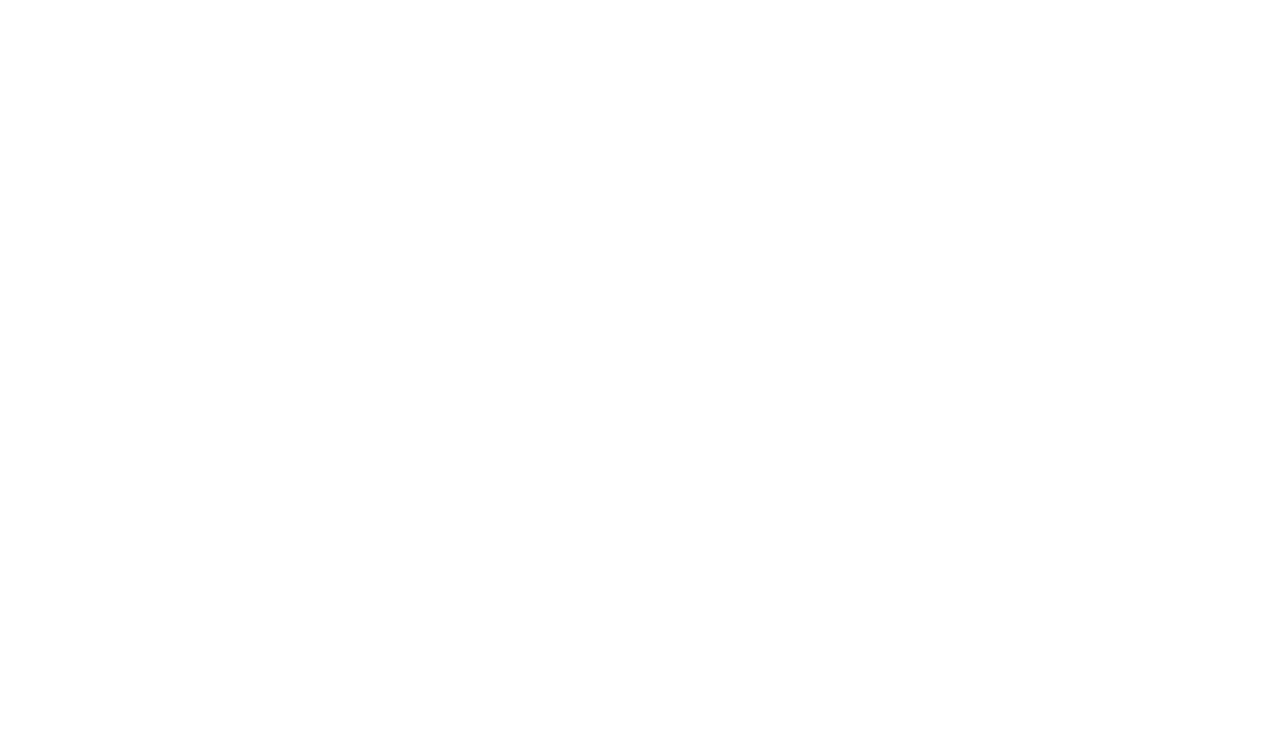
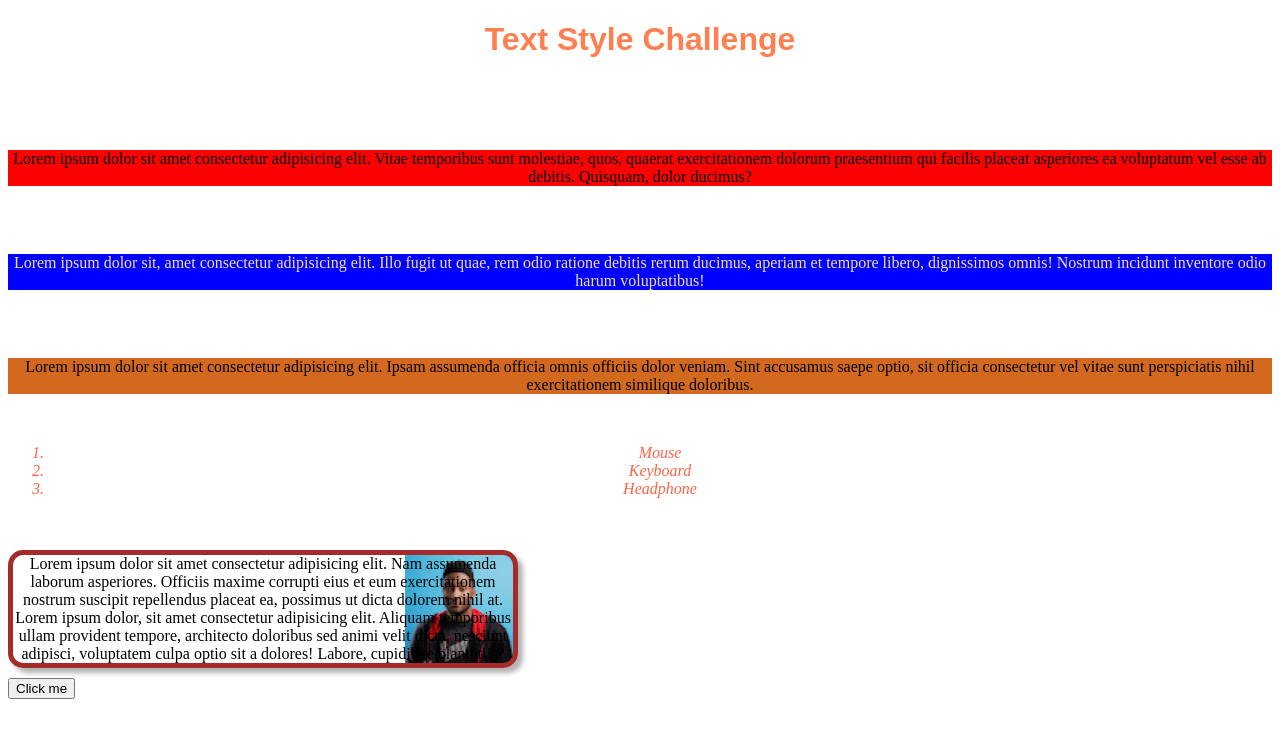
Before and after one commit to akd420/Module-2, a plain HTML site: page index.html in a window 1280 px wide. Drawn offline with Linux system fonts and the light colour scheme.

Commit message:
final edit

```diff
--- /dev/null
+++ b/index.css
@@ -0,0 +1,18 @@
+.third{
+    background-color: chocolate;
+}
+*{
+    text-align: center;
+}
+.div{
+    background-image: url(channel-1.jpeg);
+    width: 500px;
+    background-repeat: no-repeat;
+    background-size: contain;
+    background-position: right;
+    border:solid;
+    border-width: 5px;
+    border-color: brown;
+    border-radius: 15px;
+    box-shadow: 5px 5px 5px rgba(0,0,0,0.3);
+}
--- a/index.html
+++ b/index.html
@@ -3,9 +3,41 @@
 <head>
     <meta charset="UTF-8">
     <meta name="viewport" content="width=device-width, initial-scale=1.0">
-    <title>Document</title>
+    <title>Module 2</title>
+    <style>
+        #second{
+            background-color: blue;
+            color: wheat;
+        }
+    </style>
+    <link rel="stylesheet" href="index.css">
 </head>
 <body>
+    <h1 style="color: coral; text-align: center; font-family: Arial, Helvetica, sans-serif;">Text Style Challenge</h1>
+    <br>
+    <br>
+    <br>
+    <p style="background-color: red;">Lorem ipsum dolor sit amet consectetur adipisicing elit. Vitae temporibus sunt molestiae, quos, quaerat exercitationem dolorum praesentium qui facilis placeat asperiores ea voluptatum vel esse ab debitis. Quisquam, dolor ducimus?</p>
+    <br>
+    <br>
+    <p id="second">Lorem ipsum dolor sit, amet consectetur adipisicing elit. Illo fugit ut quae, rem odio ratione debitis rerum ducimus, aperiam et tempore libero, dignissimos omnis! Nostrum incidunt inventore odio harum voluptatibus!</p>
+    <br>
+    <br>
+    <p class="third">Lorem ipsum dolor sit amet consectetur adipisicing elit. Ipsam assumenda officia omnis officiis dolor veniam. Sint accusamus saepe optio, sit officia consectetur vel vitae sunt perspiciatis nihil exercitationem similique doloribus.</p>
+    <br>
+    <ol style="color: tomato; font-style: italic;">
+        <li>Mouse</li>
+        <li>Keyboard</li>
+        <li>Headphone</li>
+    </ol>
+    <br>
+    <br>
+    <div class="div">
+        Lorem ipsum dolor sit amet consectetur adipisicing elit. Nam assumenda laborum asperiores. Officiis maxime corrupti eius et eum exercitationem nostrum suscipit repellendus placeat ea, possimus ut dicta dolorem nihil at.
+        Lorem ipsum dolor, sit amet consectetur adipisicing elit. Aliquam temporibus ullam provident tempore, architecto doloribus sed animi velit dicta, nesciunt adipisci, voluptatem culpa optio sit a dolores! Labore, cupiditate blanditiis?
+    </div>
+
+    <button style="display: block; margin-top: 10px;">Click me</button>
 
 </body>
 </html>
```
Also changed, not shown: channel-1.jpeg (added).
